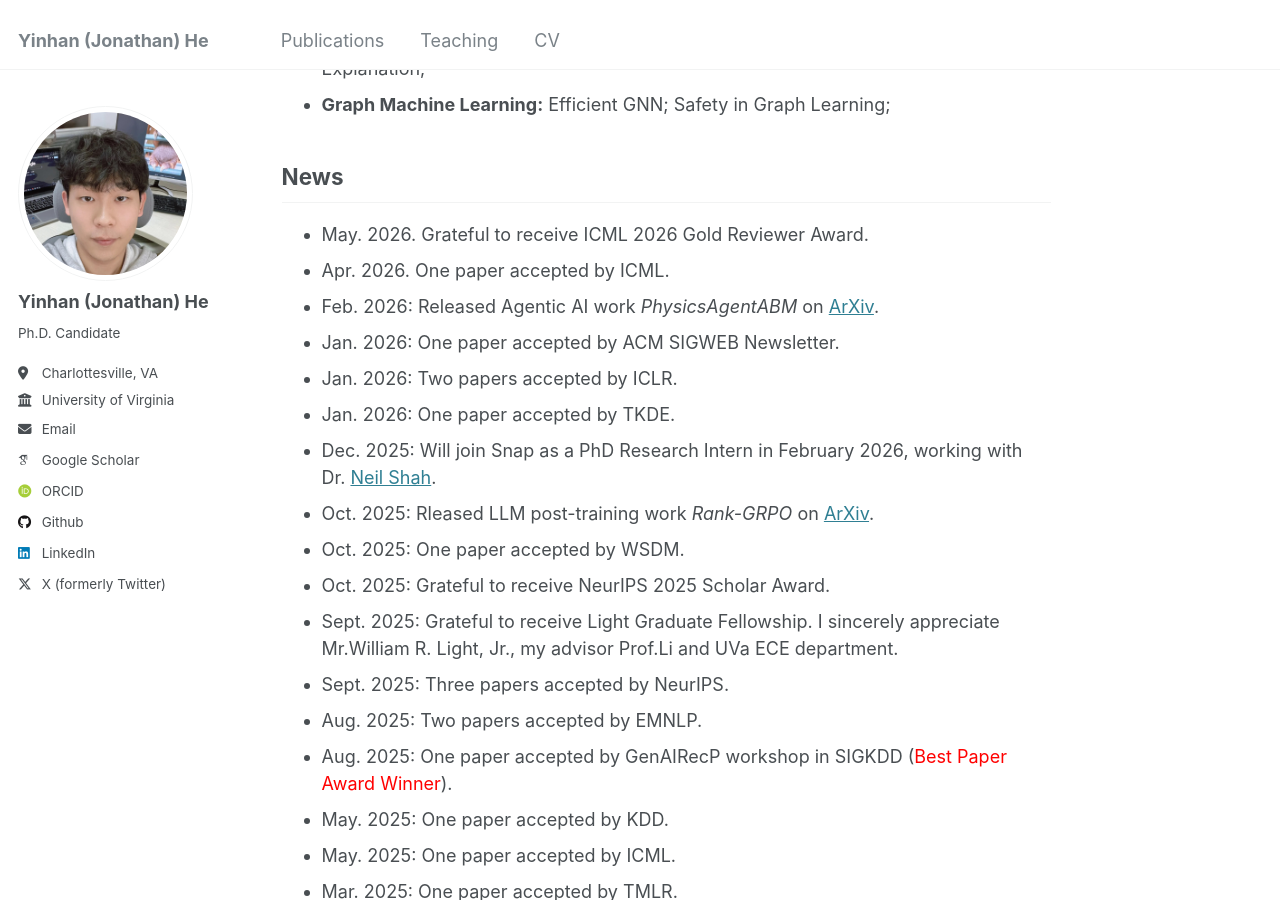
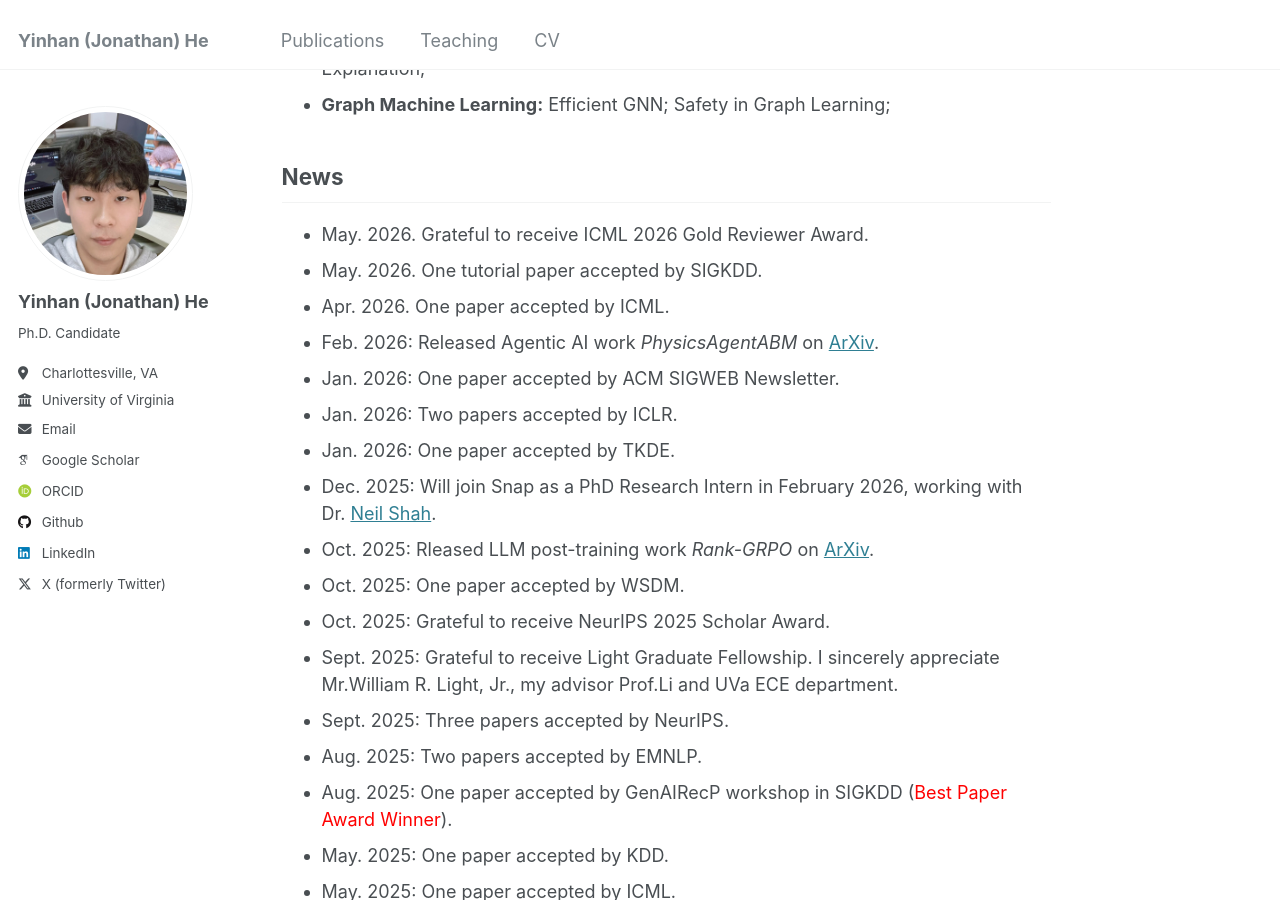
Before and after one commit to YinhanHe123/YinhanHe123.github.io, a Jekyll site: the page built from _pages/about.md, in a window 1280 px wide and 900 px high, scrolled down 442 px. Built offline with Jekyll 4.4.1, drawn with Linux system fonts in a browser that asks for light colours; some web fonts are replaced; a script that is not in the unit is left out.

Commit message:
Update about.md

```diff
--- a/_pages/about.md
+++ b/_pages/about.md
@@ -28,6 +28,7 @@ I am a Ph.D. candidate in the [Department of Electrical and Computer Engineering
 News
 ------
 * May. 2026. Grateful to receive ICML 2026 Gold Reviewer Award.
+* May. 2026. One tutorial paper accepted by SIGKDD.
 * Apr. 2026. One paper accepted by ICML.
 * Feb. 2026: Released Agentic AI work *PhysicsAgentABM* on [ArXiv](https://arxiv.org/pdf/2602.06030).
 * Jan. 2026: One paper accepted by ACM SIGWEB Newsletter.
```
